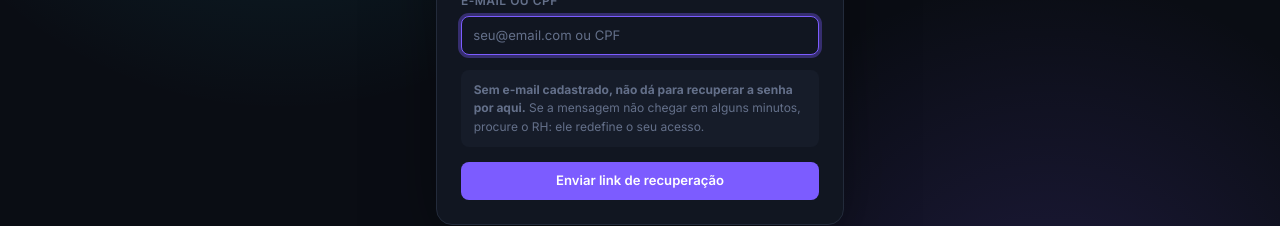
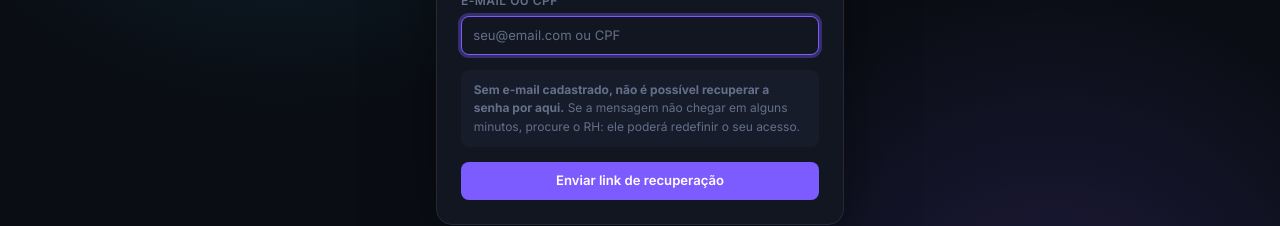
Before and after one commit to 4YOUSMARTSOLUTIONS/managerhub, a Next.js app: page /esqueci-senha in a window 1280 px wide. Shown: the part 374-600 px from the top of the page. Built offline with nearby package versions, Linux system fonts and the light colour scheme; no server answers.

Commit message:
ajuste(acesso): redacao do aviso na tela de recuperacao de senha

```diff
--- a/src/app/esqueci-senha/page.tsx
+++ b/src/app/esqueci-senha/page.tsx
@@ -76,9 +76,9 @@ export default function EsqueciSenhaPage() {
               background: "var(--mh-surface-2)",
             }}
           >
-            <strong>Sem e-mail cadastrado, não dá para recuperar a senha por aqui.</strong>{" "}
-            Se a mensagem não chegar em alguns minutos, procure o RH: ele redefine
-            o seu acesso.
+            <strong>Sem e-mail cadastrado, não é possível recuperar a senha por aqui.</strong>{" "}
+            Se a mensagem não chegar em alguns minutos, procure o RH: ele poderá
+            redefinir o seu acesso.
           </p>
 
           {state.error && (
```
